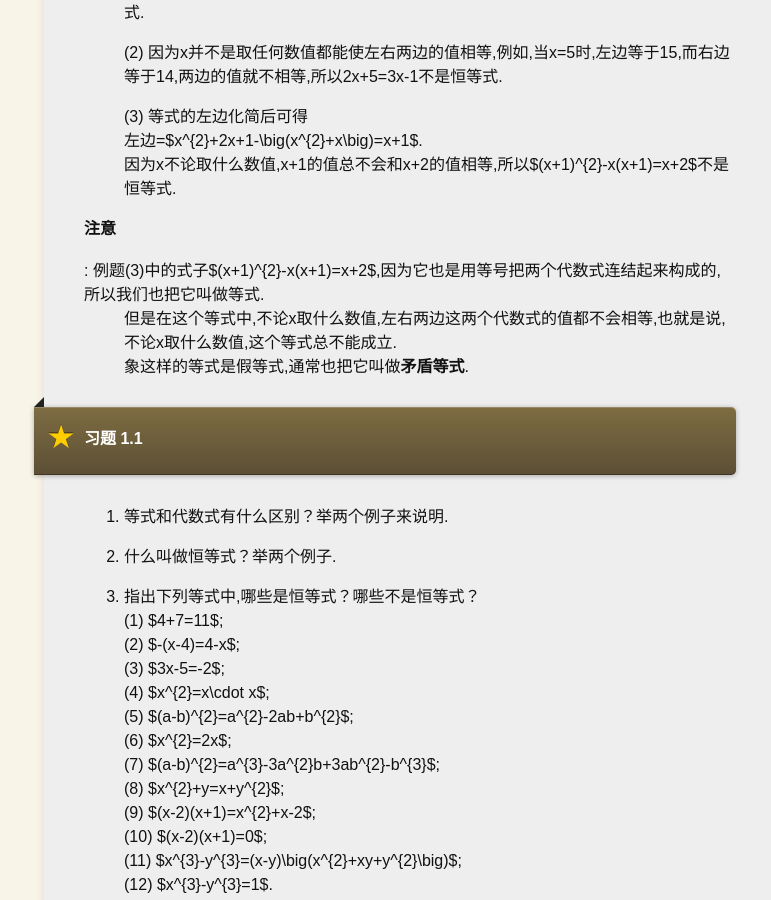
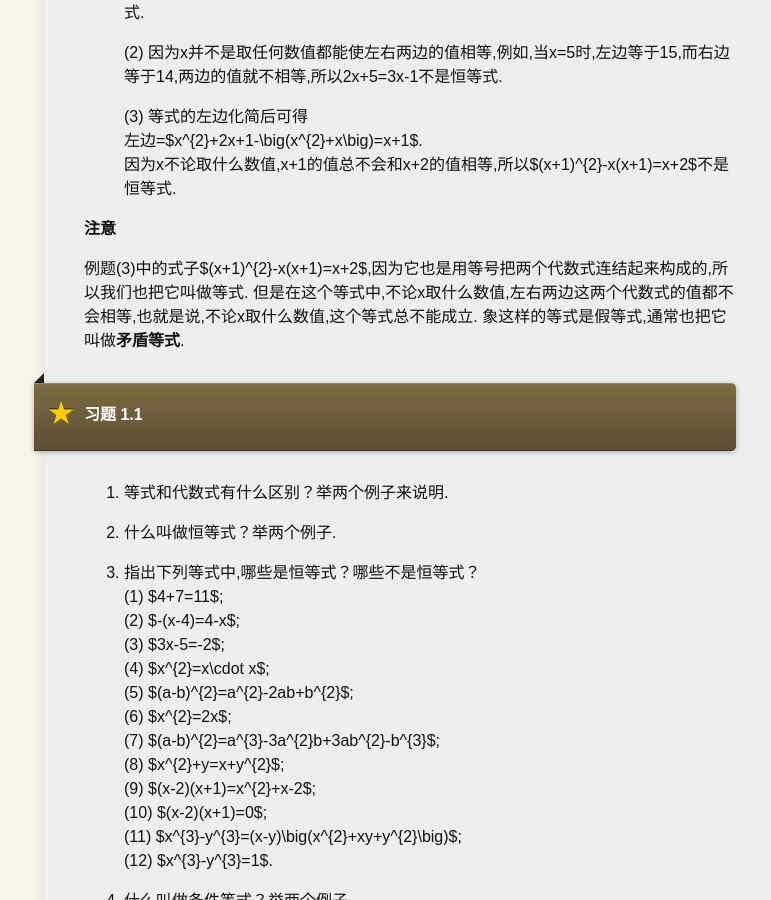
Before and after one commit to ccpaging/algebra, a Jekyll site: the page built from algebra2/ch01/ch01-01.md, in a window 1280 px wide and 900 px high, scrolled down 1777 px. Shown: the whole window, without its empty margins (137-908 px from the left). Built offline with Jekyll 4.4.1, drawn with Linux system fonts in a browser that asks for light colours; some web fonts are replaced; comment, search, counter and statistics services are not loaded.

```diff
--- a/algebra2/ch01/ch01-01.md
+++ b/algebra2/ch01/ch01-01.md
@@ -71,9 +71,9 @@
 
 **注意**
 
-: 例题(3)中的式子$(x+1)^{2}-x(x+1)=x+2$,因为它也是用等号把两个代数式连结起来构成的,所以我们也把它叫做等式.
-:  但是在这个等式中,不论x取什么数值,左右两边这两个代数式的值都不会相等,也就是说,不论x取什么数值,这个等式总不能成立.
-:  象这样的等式是假等式,通常也把它叫做**矛盾等式**.
+例题(3)中的式子$(x+1)^{2}-x(x+1)=x+2$,因为它也是用等号把两个代数式连结起来构成的,所以我们也把它叫做等式.
+但是在这个等式中,不论x取什么数值,左右两边这两个代数式的值都不会相等,也就是说,不论x取什么数值,这个等式总不能成立.
+象这样的等式是假等式,通常也把它叫做**矛盾等式**.
 
 <div class="note">
   <h5>习题 1.1</h5>
```
